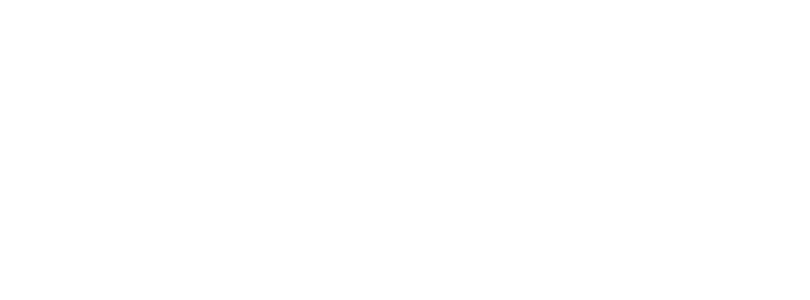
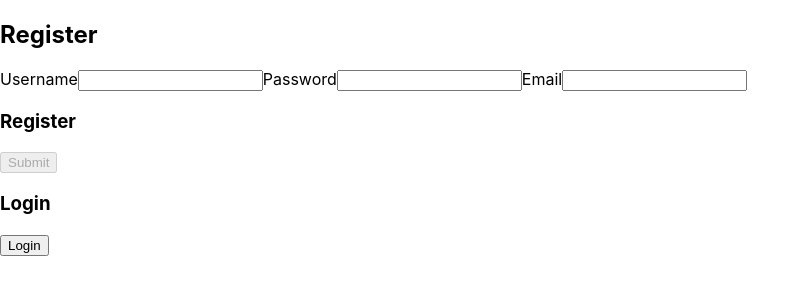
Before and after one commit to meloegel/HowToJavaFE, a React (Create React App) app: page /register in a window 1280 px wide. Shown: the top 300 px of the page, without its empty margins (0-810 px from the left). Built offline with nearby package versions, Linux system fonts and the light colour scheme.

Commit message:
register connteting to BE, not currently working

```diff
--- a/src/components/Login.tsx
+++ b/src/components/Login.tsx
@@ -2,6 +2,7 @@ import {useState, useEffect} from "react";
 import * as yup from "yup";
 import loginSchema from "../validation/loginSchema";
 import useFetch from "../hooks/useFetch";
+import { useHistory } from "react-router";
 
 
 const initialFormValues = {
@@ -17,6 +18,7 @@ const initialFormErrors = {
 const initalDisabled = true;
 
 export default function Login() {
+const history = useHistory();
 const [formValues, setFormValues] = useState(initialFormValues);
 const [formErrors, setFormErrors] = useState(initialFormErrors);
 const [disabled, setDisabled] = useState(initalDisabled);
@@ -103,13 +105,13 @@ useEffect(() => {
                 <div>
                     <div>
                         <h3>Register</h3>
-                        <button onClick={() => {}}>Register</button>
+                        <button onClick={() => {history.push('/register')}}>Register</button>
                     </div>
                     <div>
                         <h3>Login</h3>
                         <button
                         disabled={disabled}
-                        onClick={() => {}}>Login</button>
+                        onClick={onSubmit}>Login</button>
                     </div>
                 </div>
             </form>
--- a/src/components/Register.tsx
+++ b/src/components/Register.tsx
@@ -8,15 +8,13 @@ import { useHistory } from "react-router";
 const initialFormValues = {
     username: "",
     password: "",
-    passwordConfirm: "",
-    email: ""
+    primaryemail: ""
 }
 
 const initialFormErrors = {
     username: "",
     password: "",
-    passwordConfirm: "",
-    email: ""
+    primaryemail: ""
 }
 
 const initalDisabled = true;
@@ -54,29 +52,27 @@ const onInputChange = (evt: any) => {
 
 const onSubmit = (evt:any) => {
     evt.preventDefault();
-    // const body = {
-    //     grant_type: "password",
-    //     username: formValues.username,
-    //     password: formValues.password,
-    // }
-    // const headers = {
-    //     "Content-Type": "application/x-www-form-urlencoded",
-    //     Authorization: `Basic ${btoa("lambda-client:lambda-secret")}`
-    // }
-    // const grant_type = `?grant_type=password&username=${formValues.username}&password=${formValues.password}`
-
-    // request(`http://localhost:2019/login${grant_type}`,  {
-    //     method: "POST",
-    //     requestBody: JSON.stringify(body),
-    //     headers: headers
-    // }).then((res) => {
-    //     if (data) {
-    //         console.log("Success")
-    //         localStorage.setItem('token', `Bearer ${data.access_token}`)
-    //     }
-    // }).catch((error) =>
-    //     console.log(error)
-    // )
+    const body = {
+        username: formValues.username,
+        password: formValues.password,
+        primaryemail: formValues.primaryemail
+    }
+    console.log(JSON.stringify(body))
+    const headers = {
+        "Content-Type": "application/json",
+    }
+    request(`http://localhost:2019/createNewUser`,  {
+        method: "POST",
+        requestBody: JSON.stringify(body),
+        headers: headers
+    }).then((res) => {
+        if (data) {
+            console.log("Success")
+            localStorage.setItem('token', `Bearer ${data.access_token}`)
+        }
+    }).catch((error) =>
+        console.log(error)
+    )
 }
 
 
@@ -89,36 +85,32 @@ useEffect(() => {
     return (
         <div>
             <form onSubmit={onSubmit}>
-                <h2>Login</h2>
+                <h2>Register</h2>
+                <label>Username</label>
                 <input
                     value={formValues.username}
                     onChange={onInputChange}
                     name="username"
                     type="text"
                 />
+                <label>Password</label>
                 <input
                     value={formValues.password}
                     onChange={onInputChange}
                     name="password"
                     type="text"
                 />
-                  <input
-                    value={formValues.passwordConfirm}
+                <label>Email</label>
+                <input
+                    value={formValues.primaryemail}
                     onChange={onInputChange}
-                    name="passwordConfirm"
-                    type="text"
-                />
-                <input
-                    value={formValues.email}
-                    onChange={onInputChange}
-                    name="email"
+                    name="primaryemail"
                     type="text"
                 />
                 <div>
                     <div>{formErrors.username}</div>
                     <div>{formErrors.password}</div>
-                    <div>{formErrors.passwordConfirm}</div>
-                    <div>{formErrors.email}</div>
+                    <div>{formErrors.primaryemail}</div>
                 </div>
                 <div>
                     <div>
--- a/src/router/AuthenticatedRouter.tsx
+++ b/src/router/AuthenticatedRouter.tsx
@@ -1,6 +1,7 @@
 import UserContextProvider from "../contexts/userContext";
 import { BrowserRouter, Switch, Route } from "react-router-dom";
 import Login from "../components/Login";
+import Register from '../components/Register';
 
 
 export default function AuthenticatedRouter() {
@@ -9,6 +10,7 @@ export default function AuthenticatedRouter() {
             <UserContextProvider>
                 <Switch>
                     <Route exact path="/" component={Login}/>
+                    <Route exact path="/register" component={Register}/>
                 </Switch>
             </UserContextProvider>
         </BrowserRouter>
--- a/src/validation/registrationSchema.tsx
+++ b/src/validation/registrationSchema.tsx
@@ -10,9 +10,7 @@ const registrationSchema =
             .trim()
             .min(4,"Please enter your password")
             .required("Please enter your password"),
-        passwordConfirm: yup.string()
-            .oneOf([yup.ref("password"), null], "passwords must match"),
-        email: yup.string()
+        primaryemail: yup.string()
             .email("Must be a valid email address")
     })
 
```
